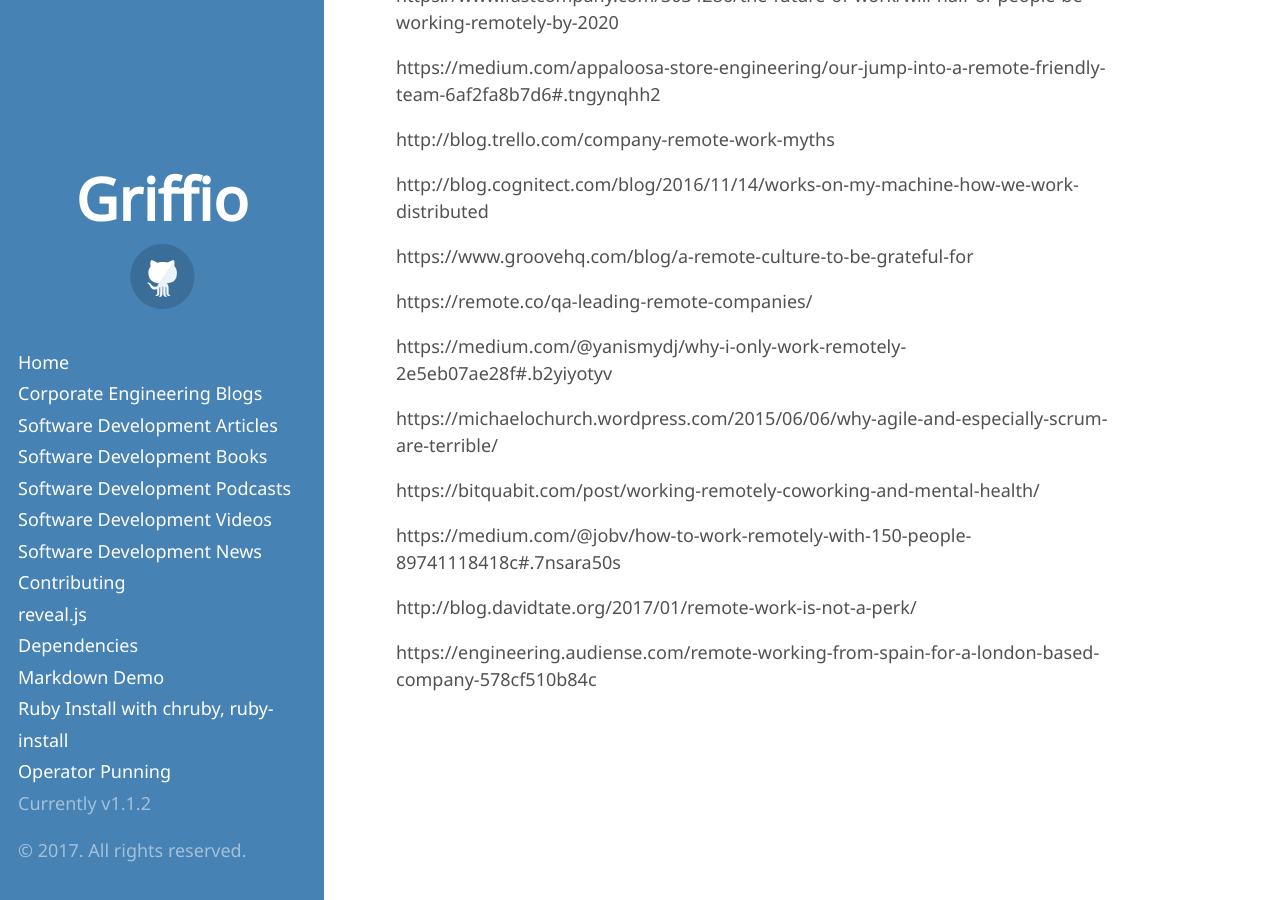
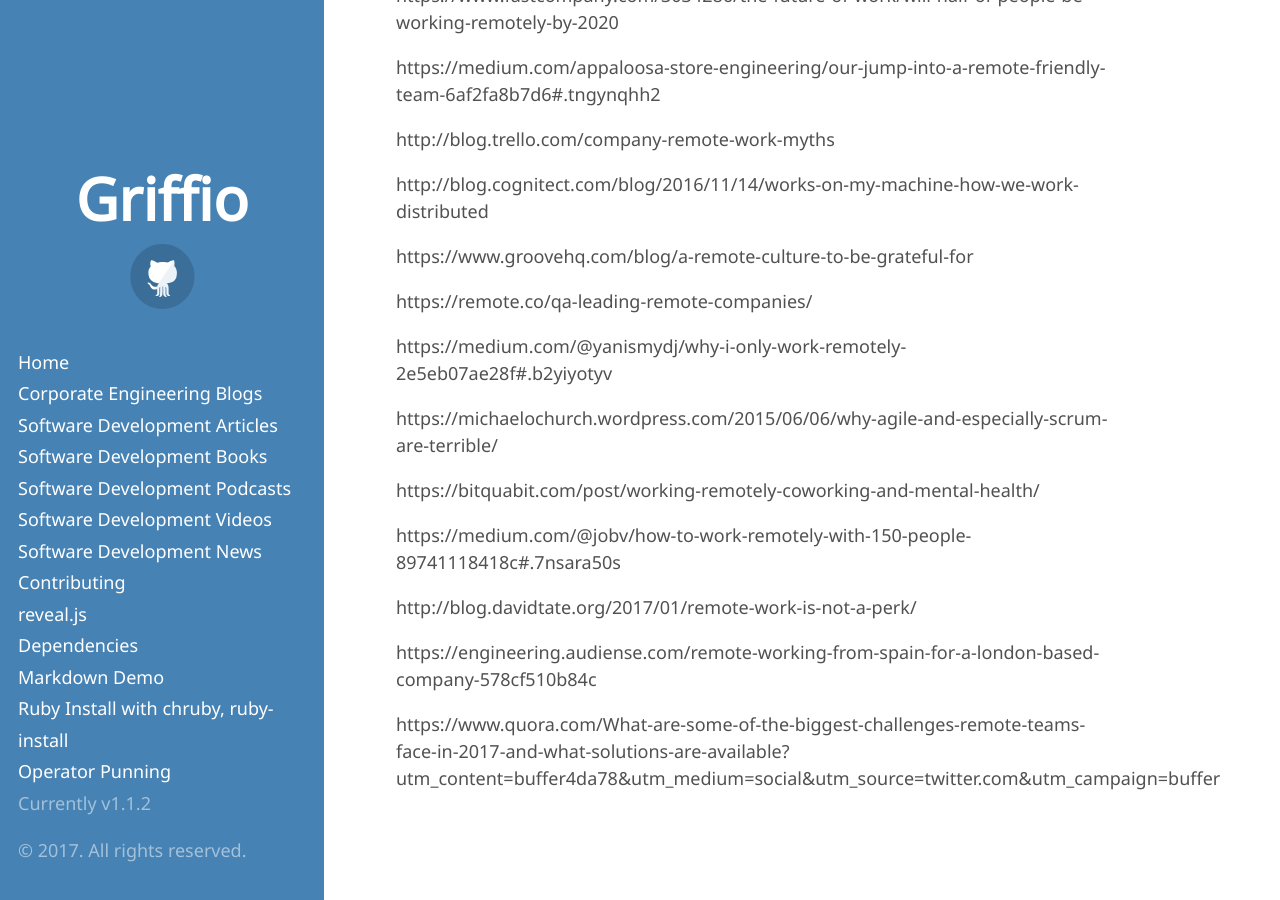
Before and after one commit to griffio/griffio.github.io, a Jekyll site: the page built from distributed_and_remote.md, in a window 1280 px wide and 900 px high, scrolled down 4851 px. Built offline with Jekyll 4.4.1, drawn with Linux system fonts in a browser that asks for light colours; some web fonts are replaced; our own code applies the rules of GitHub Pages for plain Markdown files; some of the changed lines change nothing that is shown.

Commit message:
Update distributed_and_remote.md

```diff
--- a/distributed_and_remote.md
+++ b/distributed_and_remote.md
@@ -207,3 +207,5 @@ https://medium.com/@jobv/how-to-work-remotely-with-150-people-89741118418c#.7nsa
 http://blog.davidtate.org/2017/01/remote-work-is-not-a-perk/
 
 https://engineering.audiense.com/remote-working-from-spain-for-a-london-based-company-578cf510b84c
+
+https://www.quora.com/What-are-some-of-the-biggest-challenges-remote-teams-face-in-2017-and-what-solutions-are-available?utm_content=buffer4da78&utm_medium=social&utm_source=twitter.com&utm_campaign=buffer
```
